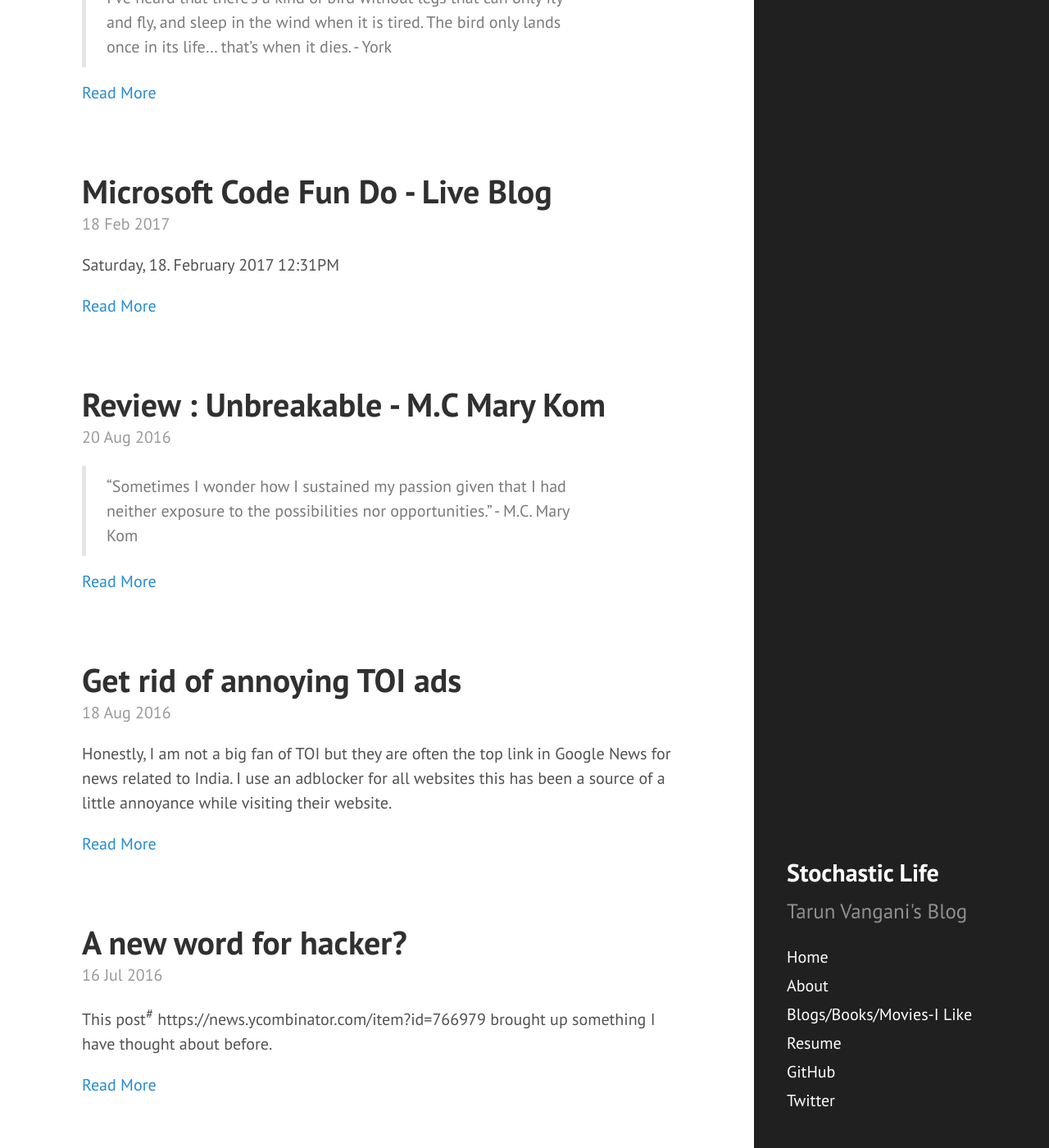
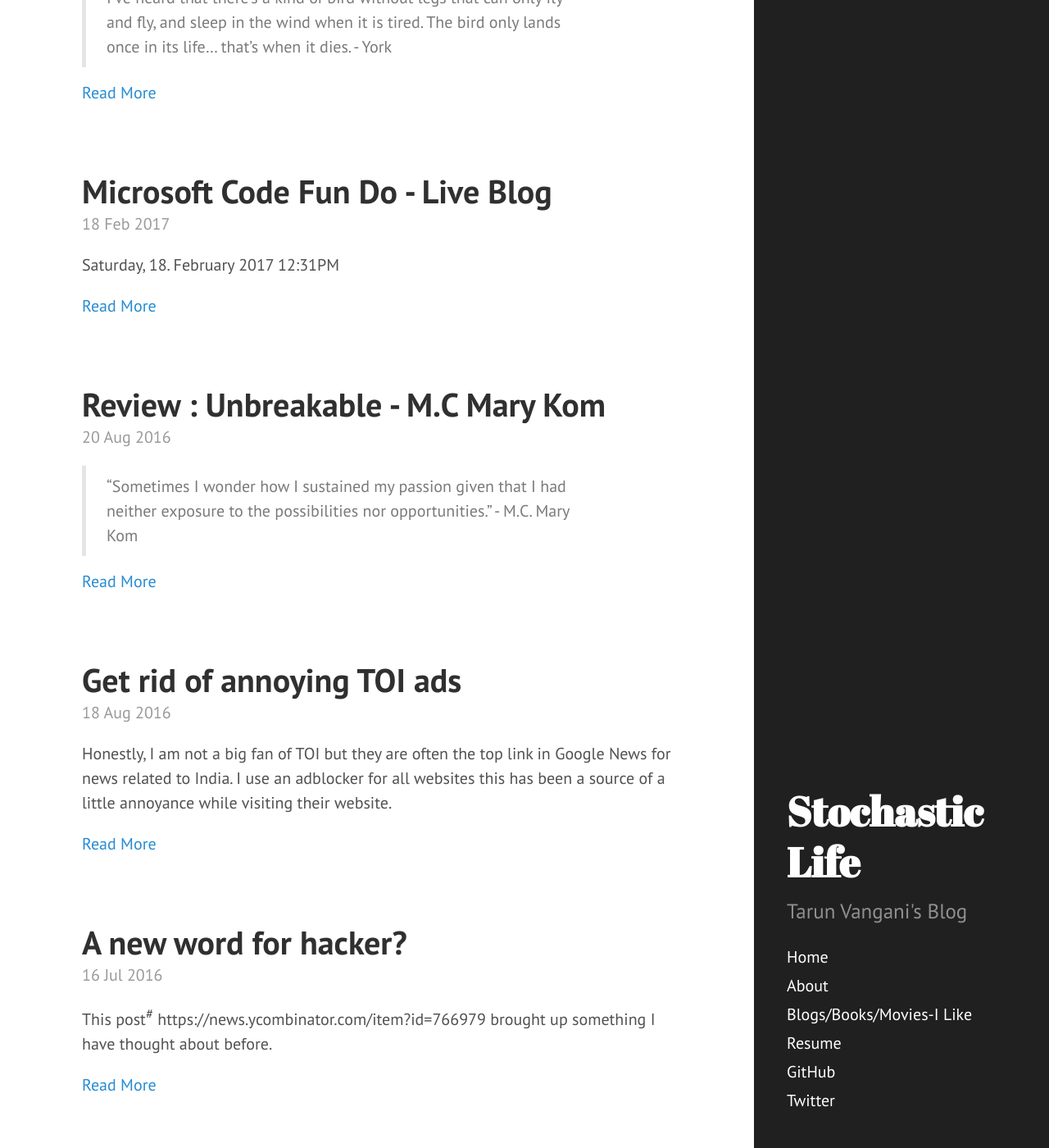
Before and after one commit to reachtarunhere/reachtarunhere.github.io, a Jekyll site: the page built from index.html, in a window 1280 px wide and 1400 px high, scrolled down 208 px. Shown: the whole window at 82% size. Built offline with Jekyll 4.4.1, drawn with Linux system fonts in a browser that asks for light colours; the list of posts is cut into pages by our own code; comment, search, counter and statistics services are not loaded.

Commit message:
modify css instead of html element for sidebar title

```diff
--- a/_includes/sidebar.html
+++ b/_includes/sidebar.html
@@ -1,11 +1,11 @@
 <div class="sidebar">
   <div class="container sidebar-sticky">
     <div class="sidebar-about">
-      <h2>
+      <h1>
         <a href="{{ site.url }}">
           {{ site.title }}
         </a>
-      </h2>
+      </h1>
       <p class="lead">{{ site.description }}</p>
     </div>
 
--- a/public/css/hyde.css
+++ b/public/css/hyde.css
@@ -80,7 +80,7 @@ html {
   color: #fff;
   margin-top: 0;
   font-family: "Abril Fatface", serif;
-  font-size: 3.25rem;
+  font-size: 2.5rem;
 }
 
 /* Sidebar nav */
```
